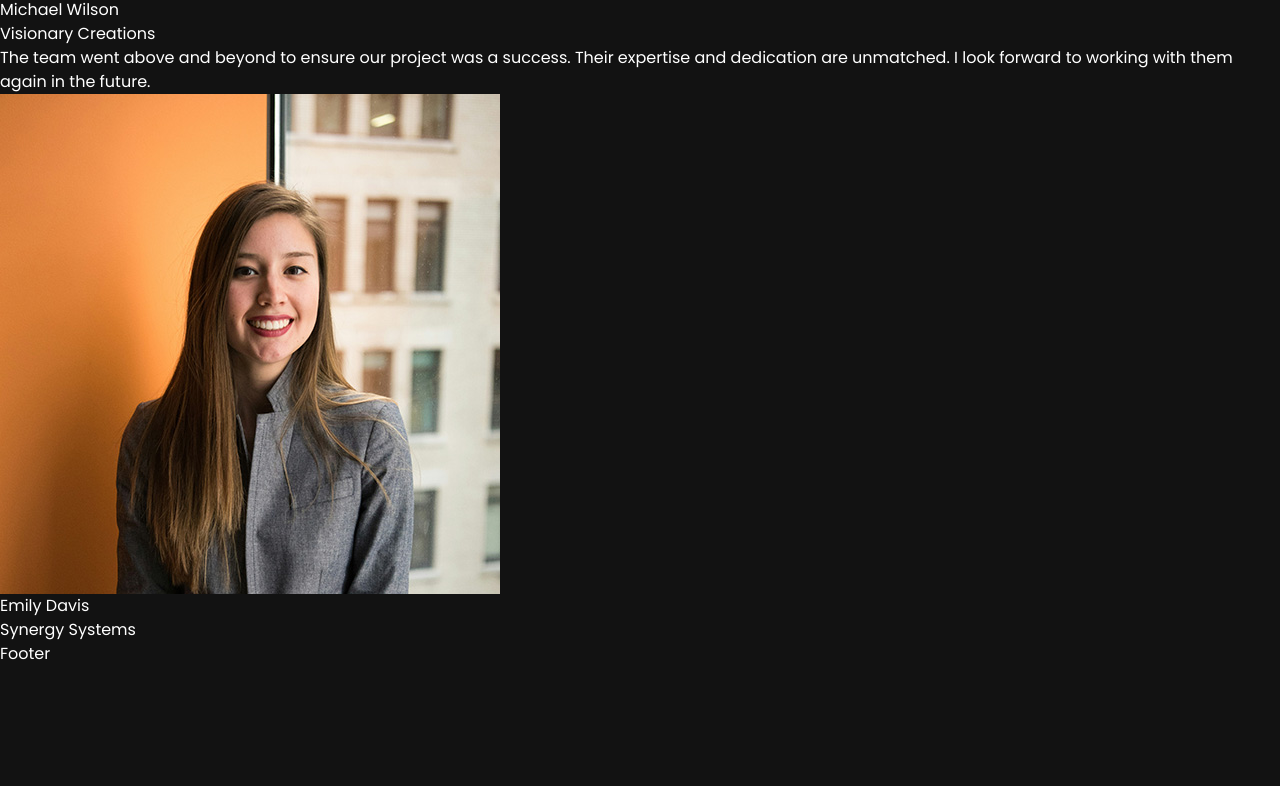
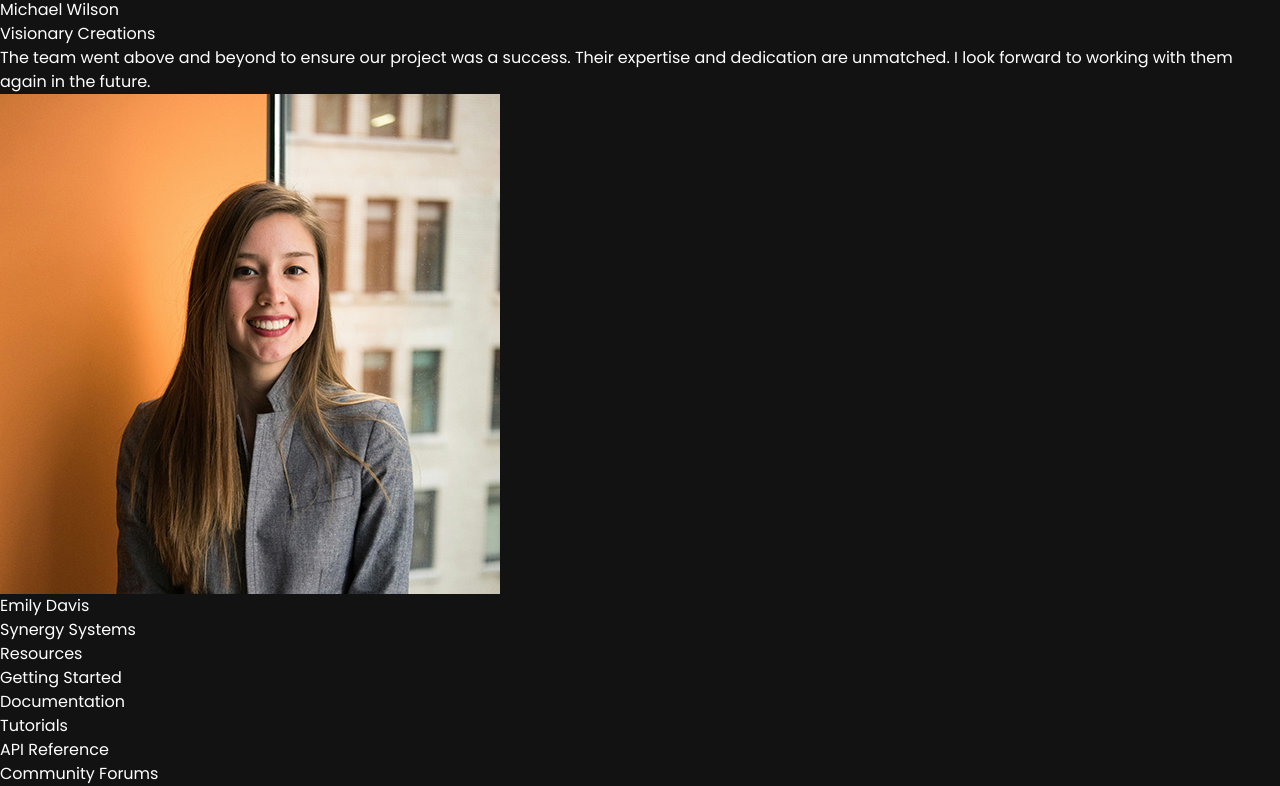
Before and after one commit to Shazaiib47/advancedr, a React (Vite) app: page / in a window 1280 px wide. Shown: the part 6845-7631 px from the top of the page. Before the commit the page ends 7511 px from the top, so only its background shows below. Built offline with nearby package versions, Linux system fonts and the light colour scheme.

Commit message:
added resourcelinks with import from constants to be used in footer with styling

```diff
--- a/src/components/Footer.jsx
+++ b/src/components/Footer.jsx
@@ -1,7 +1,19 @@
+import { resourcesLinks, platformLinks, communityLinks } from "../constants"
+
 const Footer = () => {
-  return (
-    <div>Footer</div>
-  )
+  return <footer className="mt-20 border-t py-10 border-neutral-700">
+    <div className="grid grid-cols-2 lg:grid-cols-3 gap-4">
+    </div>
+    <h3 className="text-md font-semibold mb-4">Resources</h3>
+    <ul className="space-y-2">
+        {resourcesLinks.map((link, index) => (
+            <li key={index}>
+                <a href={link.href}>{link.text}</a>
+            </li>
+        ))}
+    </ul>
+  </footer>
+
 }
 
 export default Footer
--- a/src/components/TestimonialsSection.jsx
+++ b/src/components/TestimonialsSection.jsx
@@ -18,7 +18,9 @@ const TestimonialsSection = () => {
                             alt="{testimonials.user}" />
                         </div>
                         <h6>{testimonials.user}</h6>
-                        <span className="text-sm font-normal italic text-neutral-600">{testimonials.company}</span>
+                        <span className="text-sm font-normal italic text-neutral-600">
+                            {testimonials.company}
+                        </span>
                     </div>
                 </div>
             ))}
```
